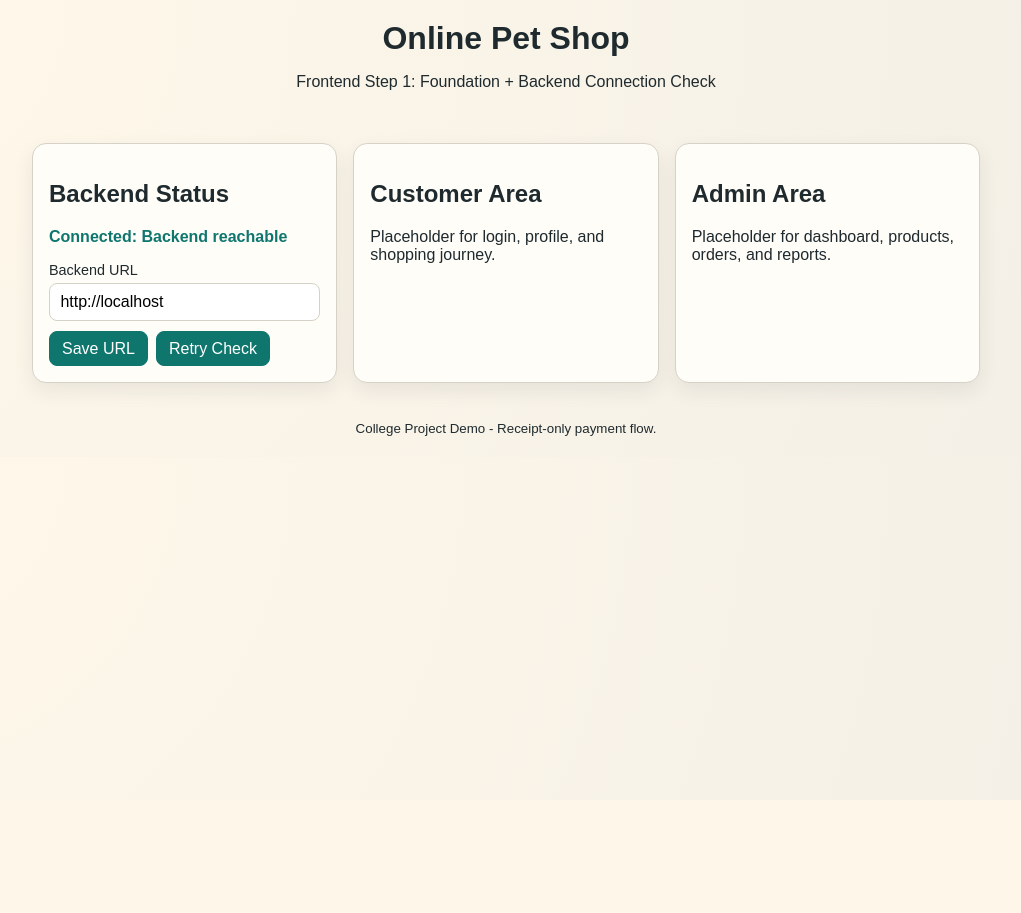
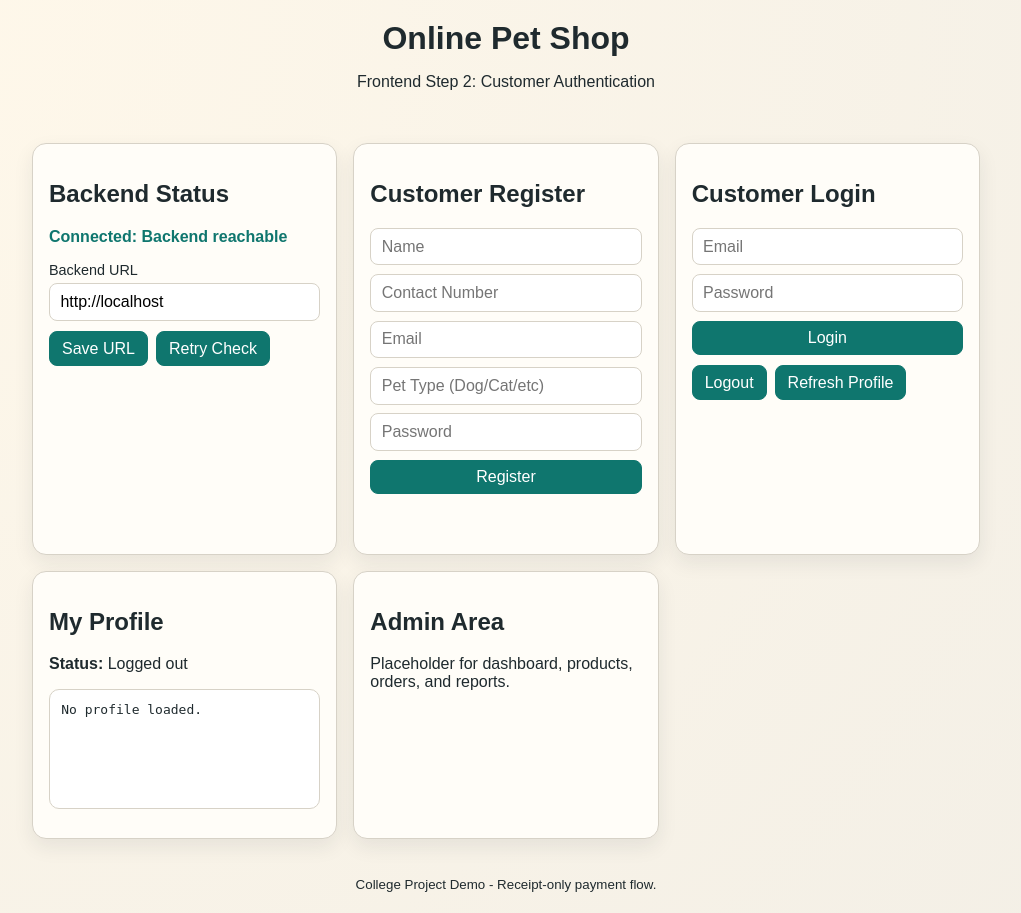
Before and after one commit to ManthanGadiya/Shopping_website, a FastAPI app: page /app in a window 1280 px wide. Shown: the whole page, without its empty margins (134-1155 px from the left). Before the commit the page ends 436 px from the top, so only its background shows below. Run offline with FastAPI, Linux system fonts and the light colour scheme.

Commit message:
Frontend and Backend Integrate

```diff
--- a/static/css/style.css
+++ b/static/css/style.css
@@ -88,3 +88,25 @@ button {
     padding: 0.45rem 0.75rem;
     cursor: pointer;
 }
+
+.stack {
+    display: grid;
+    gap: 0.55rem;
+}
+
+.inline-message {
+    min-height: 1.2rem;
+    margin-top: 0.6rem;
+    font-size: 0.92rem;
+}
+
+.profile-box {
+    margin-top: 0.5rem;
+    border: 1px solid var(--border);
+    border-radius: 10px;
+    padding: 0.7rem;
+    background: #fff;
+    min-height: 120px;
+    white-space: pre-wrap;
+    overflow: auto;
+}
--- a/static/index.html
+++ b/static/index.html
@@ -9,7 +9,7 @@
 <body>
     <header class="site-header">
         <h1>Online Pet Shop</h1>
-        <p>Frontend Step 1: Foundation + Backend Connection Check</p>
+        <p>Frontend Step 2: Customer Authentication</p>
     </header>
 
     <main class="layout">
@@ -25,8 +25,36 @@
         </section>
 
         <section class="card">
-            <h2>Customer Area</h2>
-            <p>Placeholder for login, profile, and shopping journey.</p>
+            <h2>Customer Register</h2>
+            <form id="register-form" class="stack">
+                <input id="reg-name" type="text" placeholder="Name" required>
+                <input id="reg-contact" type="text" placeholder="Contact Number">
+                <input id="reg-email" type="email" placeholder="Email" required>
+                <input id="reg-pet-type" type="text" placeholder="Pet Type (Dog/Cat/etc)">
+                <input id="reg-password" type="password" placeholder="Password" required>
+                <button type="submit">Register</button>
+            </form>
+            <p id="register-msg" class="inline-message"></p>
+        </section>
+
+        <section class="card">
+            <h2>Customer Login</h2>
+            <form id="login-form" class="stack">
+                <input id="login-email" type="email" placeholder="Email" required>
+                <input id="login-password" type="password" placeholder="Password" required>
+                <button type="submit">Login</button>
+            </form>
+            <div class="actions">
+                <button id="logout-btn" type="button">Logout</button>
+                <button id="refresh-profile-btn" type="button">Refresh Profile</button>
+            </div>
+            <p id="auth-msg" class="inline-message"></p>
+        </section>
+
+        <section class="card">
+            <h2>My Profile</h2>
+            <p><strong>Status:</strong> <span id="auth-status">Logged out</span></p>
+            <pre id="profile-box" class="profile-box">No profile loaded.</pre>
         </section>
 
         <section class="card">
--- a/static/js/app.js
+++ b/static/js/app.js
@@ -3,6 +3,18 @@ function getDefaultApiBaseUrl() {
         return "http://127.0.0.1:8000";
     }
     return window.location.origin;
+}
+
+function getCustomerToken() {
+    return localStorage.getItem("customerToken") || "";
+}
+
+function setCustomerToken(token) {
+    if (token) localStorage.setItem("customerToken", token);
+}
+
+function clearCustomerToken() {
+    localStorage.removeItem("customerToken");
 }
 
 function getApiBaseUrl() {
@@ -51,7 +63,125 @@ function initApiUrlControls() {
     retryButton.addEventListener("click", checkBackendStatus);
 }
 
+function setMessage(id, text, isError = false) {
+    const el = document.getElementById(id);
+    if (!el) return;
+    el.textContent = text;
+    el.style.color = isError ? "#b91c1c" : "#0f766e";
+}
+
+function updateAuthStatus(text) {
+    const authStatus = document.getElementById("auth-status");
+    if (!authStatus) return;
+    authStatus.textContent = text;
+}
+
+function renderProfile(profile) {
+    const box = document.getElementById("profile-box");
+    if (!box) return;
+    if (!profile) {
+        box.textContent = "No profile loaded.";
+        return;
+    }
+    box.textContent = JSON.stringify(profile, null, 2);
+}
+
+async function registerCustomer(event) {
+    event.preventDefault();
+    const payload = {
+        name: document.getElementById("reg-name").value.trim(),
+        contact_no: document.getElementById("reg-contact").value.trim() || null,
+        email: document.getElementById("reg-email").value.trim(),
+        pet_type: document.getElementById("reg-pet-type").value.trim() || null,
+        password: document.getElementById("reg-password").value,
+    };
+
+    try {
+        const response = await fetch(`${getApiBaseUrl()}/customers/register`, {
+            method: "POST",
+            headers: { "Content-Type": "application/json" },
+            body: JSON.stringify(payload),
+        });
+        const data = await response.json();
+        if (!response.ok) throw new Error(data.detail || `HTTP ${response.status}`);
+        setMessage("register-msg", `Registered customer #${data.customer_id}`);
+        event.target.reset();
+    } catch (error) {
+        setMessage("register-msg", `Register failed: ${error.message}`, true);
+    }
+}
+
+async function loginCustomer(event) {
+    event.preventDefault();
+    const payload = {
+        email: document.getElementById("login-email").value.trim(),
+        password: document.getElementById("login-password").value,
+    };
+
+    try {
+        const response = await fetch(`${getApiBaseUrl()}/customers/login`, {
+            method: "POST",
+            headers: { "Content-Type": "application/json" },
+            body: JSON.stringify(payload),
+        });
+        const data = await response.json();
+        if (!response.ok) throw new Error(data.detail || `HTTP ${response.status}`);
+        setCustomerToken(data.access_token);
+        setMessage("auth-msg", "Login successful.");
+        updateAuthStatus(`Logged in as ${data.customer.email}`);
+        renderProfile(data.customer);
+    } catch (error) {
+        setMessage("auth-msg", `Login failed: ${error.message}`, true);
+        updateAuthStatus("Logged out");
+    }
+}
+
+async function loadCustomerProfile() {
+    const token = getCustomerToken();
+    if (!token) {
+        updateAuthStatus("Logged out");
+        renderProfile(null);
+        return;
+    }
+    try {
+        const response = await fetch(`${getApiBaseUrl()}/customers/me`, {
+            headers: { Authorization: `Bearer ${token}` },
+        });
+        const data = await response.json();
+        if (!response.ok) throw new Error(data.detail || `HTTP ${response.status}`);
+        updateAuthStatus(`Logged in as ${data.email}`);
+        renderProfile(data);
+        setMessage("auth-msg", "Profile loaded.");
+    } catch (error) {
+        clearCustomerToken();
+        updateAuthStatus("Logged out (token invalid)");
+        renderProfile(null);
+        setMessage("auth-msg", `Profile load failed: ${error.message}`, true);
+    }
+}
+
+function logoutCustomer() {
+    clearCustomerToken();
+    updateAuthStatus("Logged out");
+    renderProfile(null);
+    setMessage("auth-msg", "Logged out.");
+}
+
+function initAuthUI() {
+    const registerForm = document.getElementById("register-form");
+    const loginForm = document.getElementById("login-form");
+    const logoutBtn = document.getElementById("logout-btn");
+    const refreshProfileBtn = document.getElementById("refresh-profile-btn");
+
+    registerForm?.addEventListener("submit", registerCustomer);
+    loginForm?.addEventListener("submit", loginCustomer);
+    logoutBtn?.addEventListener("click", logoutCustomer);
+    refreshProfileBtn?.addEventListener("click", loadCustomerProfile);
+}
+
 document.addEventListener("DOMContentLoaded", () => {
     initApiUrlControls();
+    initAuthUI();
     checkBackendStatus();
+    loadCustomerProfile();
 });
```
Also changed, not shown: README.md, petshop.db.
